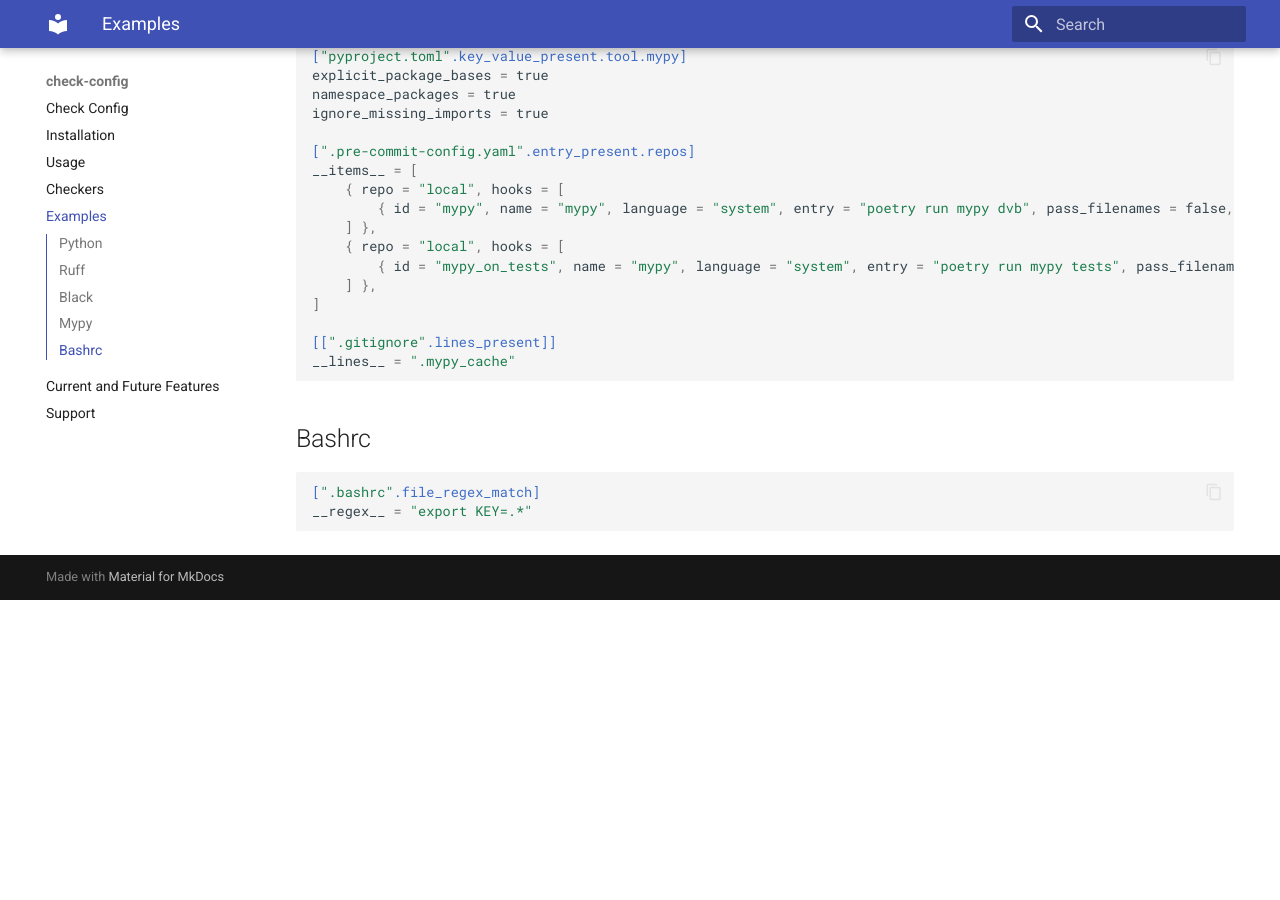
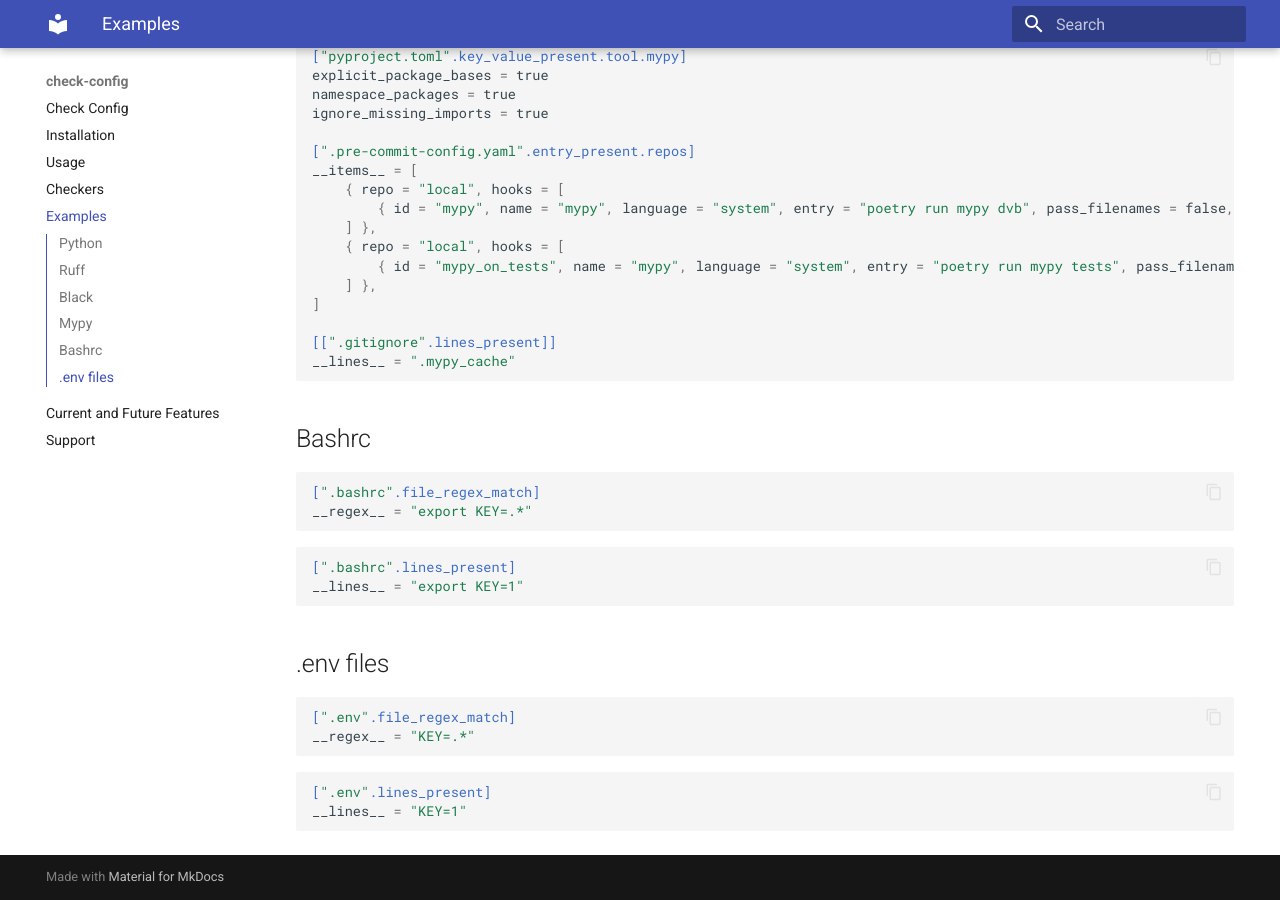
Before and after one commit to mrijken/check-config, an MkDocs documentation site: the page built from docs/examples.md, in a window 1280 px wide and 900 px high, scrolled down 1786 px. Built offline with MkDocs 1.6.1 and Material for MkDocs 9.7.7, drawn with Linux system fonts in a browser that asks for light colours; before the commit the page ends 2386 px from its top, so only the background shows below that.

Commit message:
improve docs

````diff
--- a/docs/examples.md
+++ b/docs/examples.md
@@ -109,3 +109,22 @@ __lines__ = ".mypy_cache"
 [".bashrc".file_regex_match]
 __regex__ = "export KEY=.*"
 ```
+
+```toml
+[".bashrc".lines_present]
+__lines__ = "export KEY=1"
+```
+
+
+## .env files
+
+```toml
+[".env".file_regex_match]
+__regex__ = "KEY=.*"
+```
+
+
+```toml
+[".env".lines_present]
+__lines__ = "KEY=1"
+```
````
Also changed, not shown: docs/features.md (+1 -3 lines).
